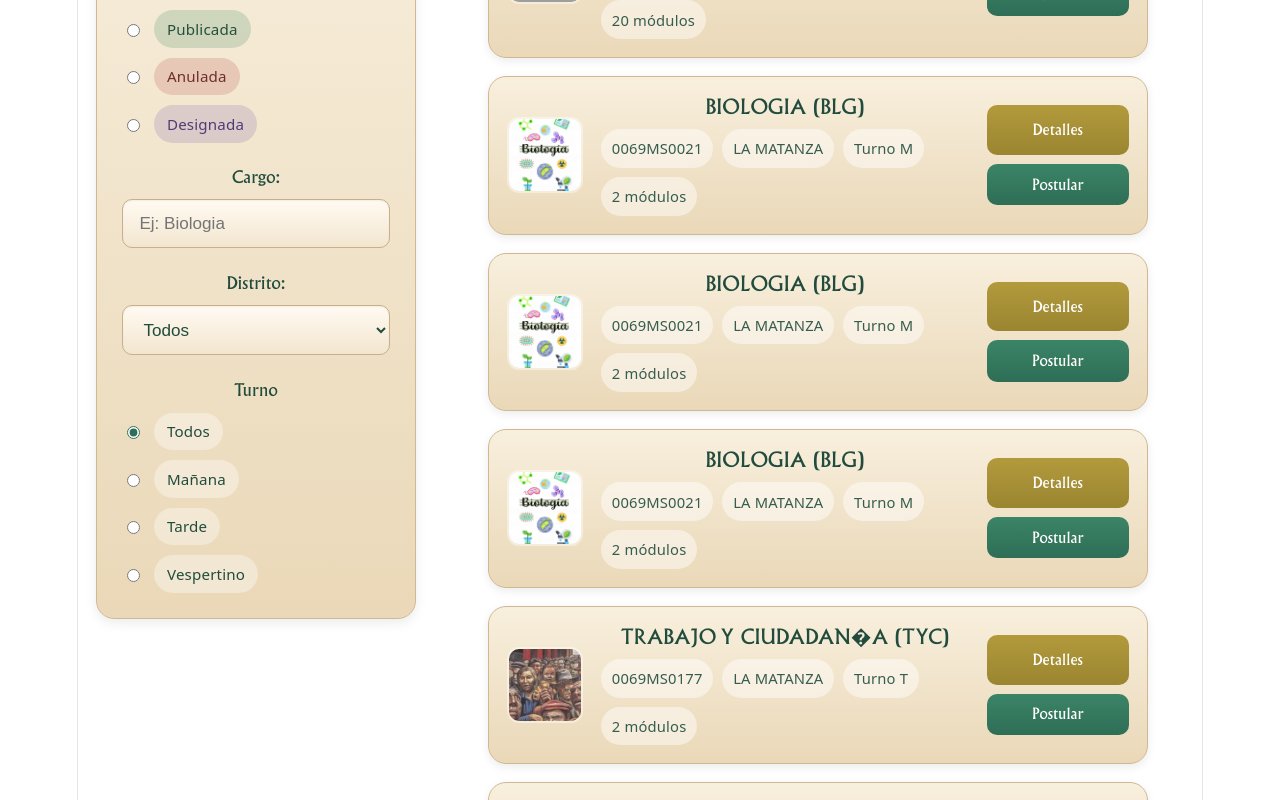
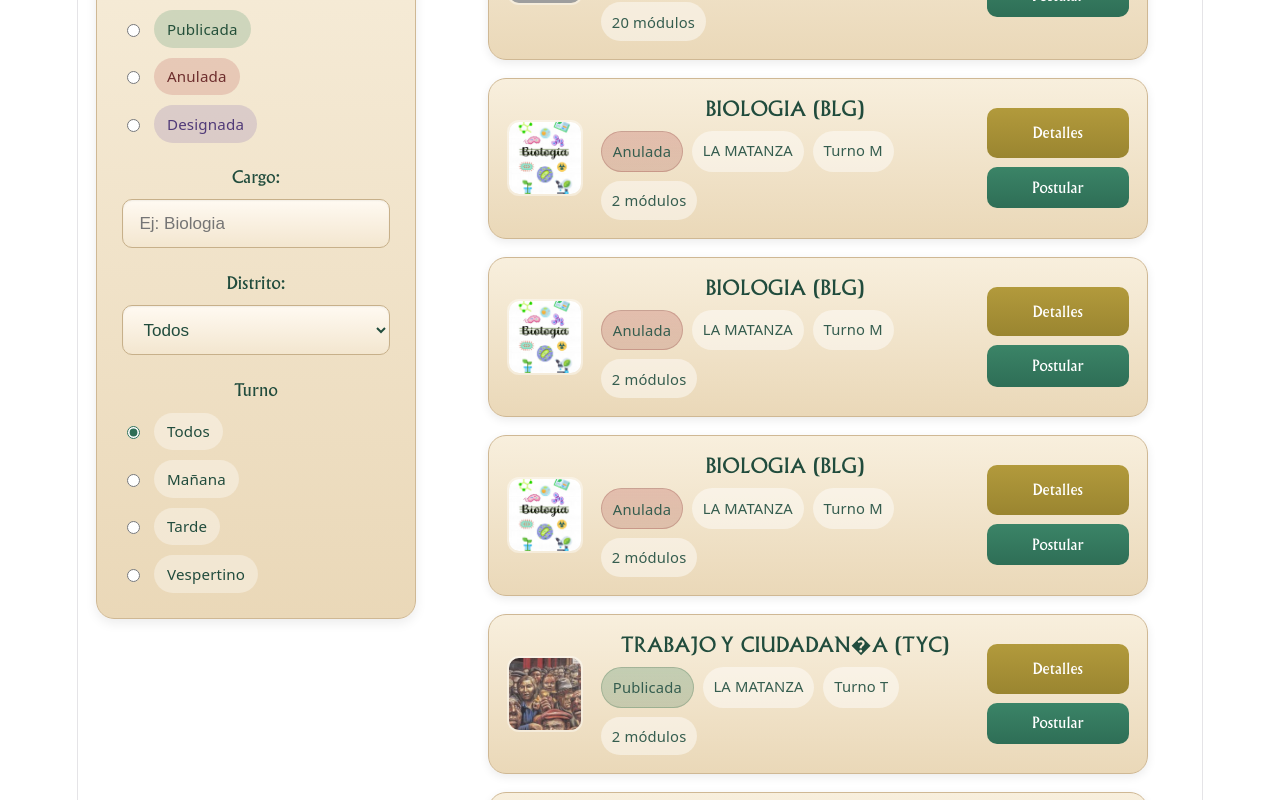
Before and after one commit to alexander5109/TalentoTechReact2026, a React (Vite) app in the folder MyApd/: page /ofertas in a window 1280 px wide. Shown: the part 500-1300 px from the top of the page. Built offline with nearby package versions, Linux system fonts and the light colour scheme; grey boxes are pictures that could not be loaded.

Commit message:
excelentisimo. filtor de estado andando.

```diff
--- a/MyApd/src/components/Pages/OfertasPage/FiltrosOfertas/FiltrosOfertas.jsx
+++ b/MyApd/src/components/Pages/OfertasPage/FiltrosOfertas/FiltrosOfertas.jsx
@@ -11,6 +11,8 @@ export default function FiltrosOfertas({
 			...filtros,
 			[name]: value
 		})
+		// console.log("cambia o no cambia?")
+		// console.log(filtros)
 	}
 	return (
 		<form className={styles.form}>
--- a/MyApd/src/components/Pages/OfertasPage/OfertaCard/OfertaCard.jsx
+++ b/MyApd/src/components/Pages/OfertasPage/OfertaCard/OfertaCard.jsx
@@ -9,6 +9,16 @@ import {
 import styles from './OfertaCard.module.css'
 
 export default function OfertaCard({ offer }) {
+
+	const estadoClase = (
+		offer.estado === "Publicada"
+			? styles.estadoPublicada
+			: offer.estado === "Anulada"
+				? styles.estadoAnulada
+				: styles.estadoDesignada
+	)
+	// console.log("estadoClase")
+	// console.log(estadoClase)
 
 	const {
 		pendingPostulations,
@@ -83,8 +93,8 @@ export default function OfertaCard({ offer }) {
 				</h3>
 
 				<div className={styles.meta}>
-					<span>
-						{offer.escuela}
+					<span className={estadoClase}>
+						{offer.estado}
 					</span>
 
 					<span>
--- a/MyApd/src/components/Pages/OfertasPage/OfertaCard/OfertaCard.module.css
+++ b/MyApd/src/components/Pages/OfertasPage/OfertaCard/OfertaCard.module.css
@@ -9,16 +9,14 @@
 	border-radius: 18px;
 
 	background:
-		linear-gradient(
-			to bottom,
+		linear-gradient(to bottom,
 			#f8efdd,
-			#ead8b8
-		);
+			#ead8b8);
 
 	border: 1px solid #cfb894;
 
 	box-shadow:
-		0 3px 10px rgba(0,0,0,0.08);
+		0 3px 10px rgba(0, 0, 0, 0.08);
 
 	transition:
 		transform 0.15s ease,
@@ -29,7 +27,7 @@
 	transform: translateY(-2px);
 
 	box-shadow:
-		0 6px 18px rgba(0,0,0,0.12);
+		0 6px 18px rgba(0, 0, 0, 0.12);
 }
 
 .image {
@@ -40,7 +38,7 @@
 
 	border-radius: 12px;
 
-	border: 2px solid rgba(255,255,255,0.4);
+	border: 2px solid rgba(255, 255, 255, 0.4);
 
 	flex-shrink: 0;
 }
@@ -76,7 +74,7 @@
 	color: #355d4f;
 
 	background:
-		rgba(255,255,255,0.45);
+		rgba(255, 255, 255, 0.45);
 
 	border-radius: 999px;
 }
@@ -124,27 +122,54 @@
 
 .primary {
 	background:
-		linear-gradient(
-			to bottom,
+		linear-gradient(to bottom,
 			#3b8467,
-			#2e6e56
-		);
+			#2e6e56);
 }
 
 .secondary {
 	background:
-		linear-gradient(
-			to bottom,
+		linear-gradient(to bottom,
 			#b29a3c,
-			#9a8530
-		);
+			#9a8530);
 }
 
 .danger {
 	background:
-		linear-gradient(
-			to bottom,
+		linear-gradient(to bottom,
 			#cf5b56,
-			#b54844
-		);
+			#b54844);
 }
+
+
+
+
+.estadoPublicada {
+	background:
+		linear-gradient(to bottom,
+			rgba(70, 140, 100, 0.28),
+			rgba(55, 115, 80, 0.22)) !important;
+
+	border:
+		1px solid rgba(50, 100, 70, 0.25) !important;
+}
+
+.estadoAnulada {
+	background:
+		linear-gradient(to bottom,
+			rgba(180, 70, 70, 0.26),
+			rgba(150, 55, 55, 0.2)) !important;
+
+	border:
+		1px solid rgba(120, 40, 40, 0.22) !important;
+}
+
+.estadoDesignada {
+	background:
+		linear-gradient(to bottom,
+			rgba(120, 95, 170, 0.24),
+			rgba(95, 75, 145, 0.18)) !important;
+
+	border:
+		1px solid rgba(90, 70, 130, 0.2) !important;
+}
--- a/MyApd/src/components/Pages/OfertasPage/OfertaListContainer/OfertaListContainer.jsx
+++ b/MyApd/src/components/Pages/OfertasPage/OfertaListContainer/OfertaListContainer.jsx
@@ -1,12 +1,9 @@
 import OfertaList from '../OfertaList/OfertaList'
 import styles from './OfertaListContainer.module.css'
-import TextContainer from "../../../common/TextContainer/TextContainer"
-import PrettyText from "../../../common/PrettyText/PrettyText"
-import SectionTitleH3 from "../../../common/SectionTitleH3/SectionTitleH3"
 import { useEffect, useState } from 'react'
 
 export default function OfertaListContainer({ filtros }) {
-	console.log(filtros)
+	// console.log(filtros)
 	const [errorExcept, setError] = useState(null)
 	const [isLoading, setCargando] = useState(true)
 	const [ofertas, setOfertas] = useState([])
@@ -55,9 +52,14 @@ export default function OfertaListContainer({ filtros }) {
 			!filtros.turno ||
 			oferta.turno === filtros.turno
 
+		const coincideEstado =
+			!filtros.estado ||
+			oferta.estado === filtros.estado
+
 		return (
 			coincideCargo &&
 			coincideDistrito &&
+			coincideEstado &&
 			coincideTurno
 		)
 	})
```
